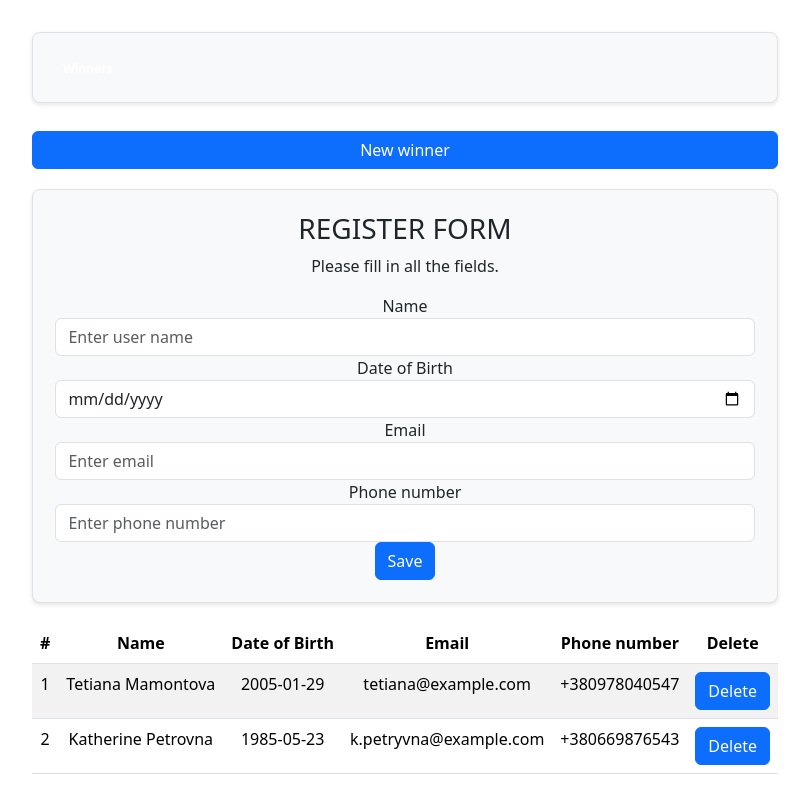
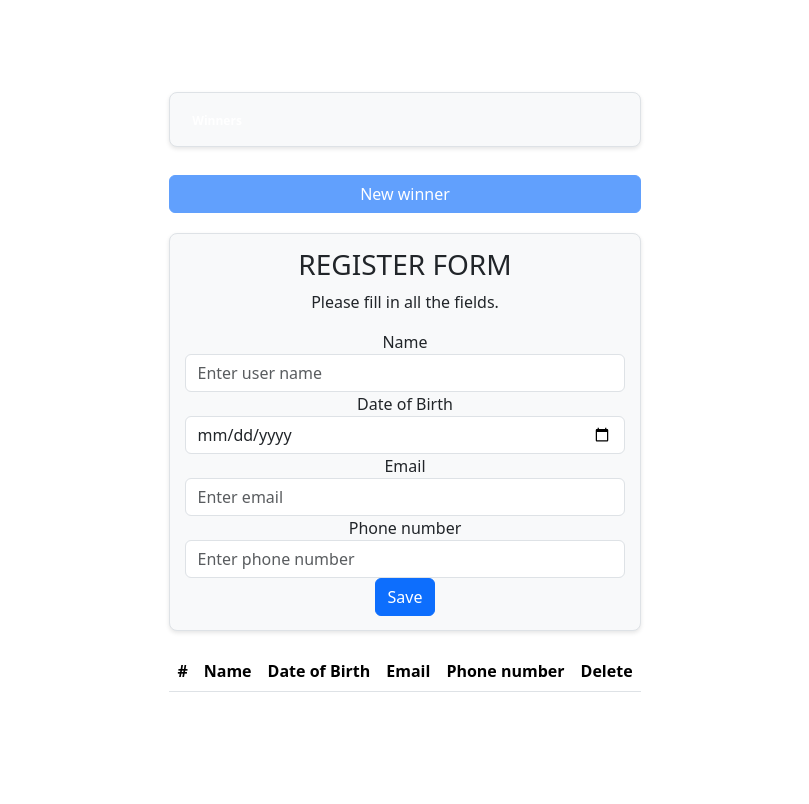
Before and after one commit to bohdana13/lab6_js, a Vue app in the folder my-vue-app/: page / in a window 1280 px wide. Shown: the top 804 px of the page, without its empty margins (235-1044 px from the left). Built offline with nearby package versions, Linux system fonts and the light colour scheme.

Commit message:
create local storage

```diff
--- a/my-vue-app/src/App.vue
+++ b/my-vue-app/src/App.vue
@@ -1,11 +1,9 @@
 <template>
   <div class="lottery-app">
-    <!-- Список переможців -->
     <WinnerList
     :winners="winners"
     @remove-winner="removeWinner" />
 
-    <!-- Кнопка для вибору нового переможця -->
     <ButtonComponent class="btn btn-primary mt-2"
       :disabled="winners.length >= 3 || participants.length === 0"
       @click="selectWinner"
@@ -13,7 +11,6 @@
       New winner
     </ButtonComponent>
 
-    <!-- Форма реєстрації -->
     <RegistrationForm
       :newParticipant="newParticipant"
       :today="today"
@@ -21,7 +18,6 @@
       @register="registerParticipant"
     />
 
-    <!-- Таблиця з учасниками -->
     <ParticipantsTable
       :participants="participants"
       @remove="removeParticipant"
@@ -30,13 +26,13 @@
 </template>
 
 <script lang="ts">
-import { defineComponent, ref } from "vue";
+import { defineComponent, onMounted, ref, watch } from "vue";
 import WinnerList from "./components/WinnerList.vue";
 import RegistrationForm from "./components/RegistrationForm.vue";
 import ParticipantsTable from "./components/ParticipantsTable.vue";
 import ButtonComponent from "./components/ButtonComponent.vue";
-import { Participant } from './models/Participant'; // Імпорт типу Participant
-import { Validator } from './validation/Validator'; // Імпорт валідатора
+import { Participant } from './models/Participant';
+import { Validator } from './validation/Validator';
 
 export default defineComponent({
   name: "LotteryApp",
@@ -47,7 +43,7 @@ export default defineComponent({
     ButtonComponent,
   },
   setup() {
-    const today = new Date().toISOString().split("T")[0]; // Поточна дата
+    const today = new Date().toISOString().split("T")[0];
     const newParticipant = ref<Participant>({
       name: "",
       dateOfBirth: "",
@@ -55,20 +51,7 @@ export default defineComponent({
       phoneNumber: "",
     });
 
-    const participants = ref<Participant[]>([
-      {
-        name: "Tetiana Mamontova",
-        dateOfBirth: "2005-01-29",
-        email: "tetiana@example.com",
-        phoneNumber: "+380978040547",
-      },
-      {
-        name: "Katherine Petrovna",
-        dateOfBirth: "1985-05-23",
-        email: "k.petryvna@example.com",
-        phoneNumber: "+380669876543",
-      },
-    ]);
+    const participants = ref<Participant[]>([]);
 
     const winners = ref<Participant[]>([]);
 
@@ -76,6 +59,19 @@ export default defineComponent({
     const dateError = ref("");
     const emailError = ref("");
     const phoneError = ref("");
+
+    const saveParticipantsToLocalStorage = () => {
+      localStorage.setItem("participants", JSON.stringify(participants.value));
+    };
+
+    onMounted(() => {
+      const savedParticipants = localStorage.getItem("participants");
+      if (savedParticipants) {
+        participants.value = JSON.parse(savedParticipants);
+      }
+    });
+
+    watch(participants, saveParticipantsToLocalStorage, { deep: true });
 
     const registerParticipant = () => {
       nameError.value = Validator.validateName(newParticipant.value.name);
```
